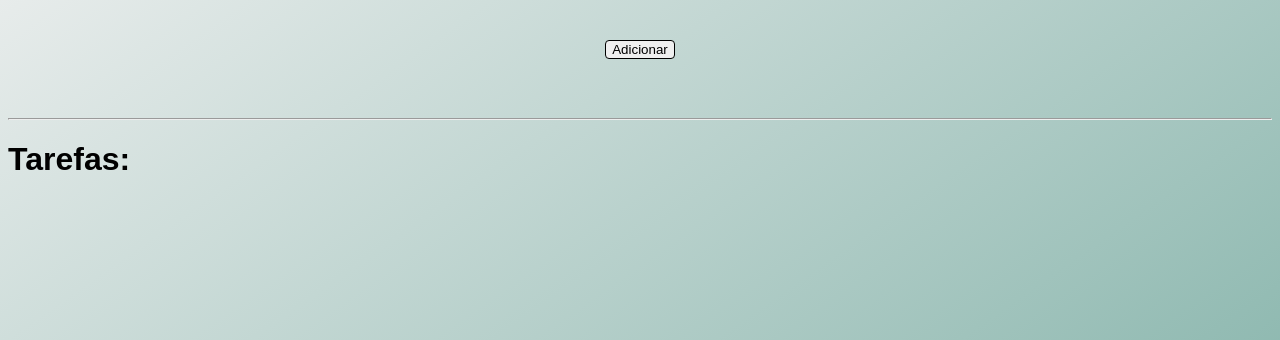
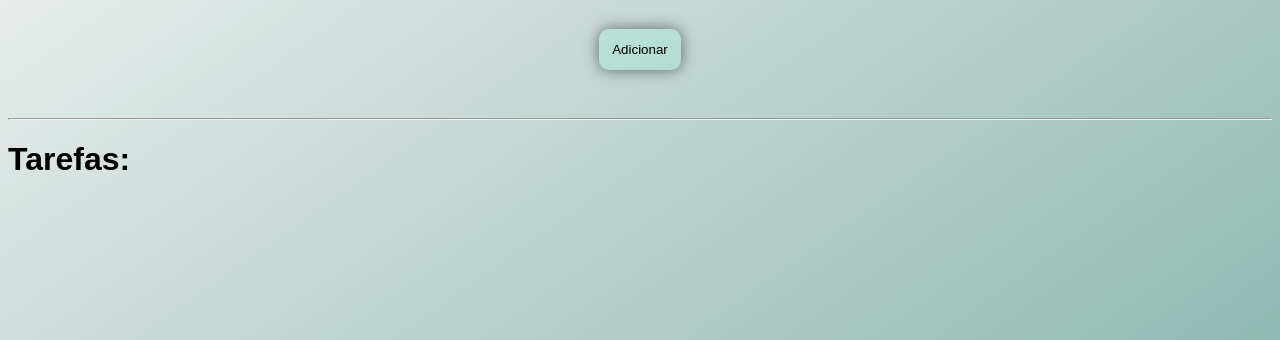
Before and after one commit to guto56/myFiles, a PHP site: page / in a window 1280 px wide. Shown: the part 152-492 px from the top of the page. Run offline with PHP 8.4, Linux system fonts and the light colour scheme.

Commit message:
estilos em afazeres

```diff
--- a/afazeres/index.html
+++ b/afazeres/index.html
@@ -13,7 +13,7 @@
     </header>
 
     <div class="adicionarTarefaDiv">
-        <button class="addWork">Adicionar</button>
+        <button class="addWorkIn" id="addWork" onclick="addWorkBtn()">Adicionar</button>
     </div>
 
     <hr>
--- a/afazeres/script.js
+++ b/afazeres/script.js
@@ -1,5 +1,4 @@
-const addWorkBtn = document.querySelector('.addWork');
-addWorkBtn.addEventListener('click', function(){
+function addWorkBtn(){
     const tarefas = document.querySelector('.tarefas');
 
     const div = document.createElement('div');
@@ -30,4 +29,5 @@ addWorkBtn.addEventListener('click', function(){
 
     div.append(name, desc, removeBtn);
     tarefas.append(div);
-})
+
+};
--- a/afazeres/style.css
+++ b/afazeres/style.css
@@ -25,15 +25,18 @@ p{
     height: calc(15vh); /* Ajusta a altura para deixar espaço para o cabeçalho */
 }
 
-.addWork{
+#addWork{
     cursor: pointer;
-    border-radius: 4px;
-    border: 1px solid;
-    transition: background-color 0.8s ease;
+    border-radius: 10px;
+    border: 0px solid;
+    padding: 13px;
+    box-shadow: 0 0 15px rgba(0, 0, 0, 0.525);
+    background-color: rgba(127, 255, 212, 0.187);
+    transition: background-color 1s ease;
 }
 
-.addWork:hover{
-    background-color: rgba(0, 128, 0, 0.551);
+#addWork:hover{
+    background-color: rgba(0, 128, 0, 0.342);
 }
 
 .conteudo{
```
